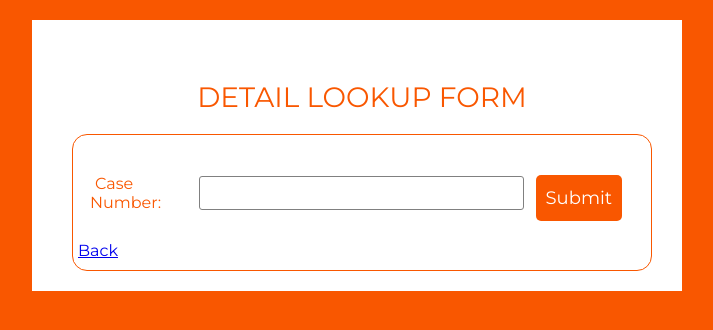
After one commit to HologramPeter/COMP3297-SSE-Finder, a Django app: page /detaillookup in a window 1280 px wide. The commit adds this page. Shown: the top 330 px of the page, without its empty margins (283-996 px from the left). Run offline with Django 3.2, Linux system fonts and the light colour scheme; a user stored in the database is signed in.

Commit message:
added details lookup

```diff
--- /dev/null
+++ b/SSE-Finder/cases/templates/cases/detaillookup_form.html
@@ -0,0 +1,28 @@
+<!DOCTYPE html>
+<html lang="en">
+<head>
+    <meta charset="UTF-8">
+    <meta http-equiv="X-UA-Compatible" content="IE=edge">
+    <meta name="viewport" content="width=device-width, initial-scale=1.0">
+    <title>Lookup Case Details</title>
+    <link rel="stylesheet" href="../static/form.css">
+</head>
+<body>
+    <div class="wrapper">
+        <div class="title">
+            <p>Detail Lookup Form</p>
+        </div>
+        <form action="detaillookup" method="POST"> {% csrf_token %}
+            <div class="form">
+                <div class="inputfield">
+                    <label for="case_number"><span>Case Number:</span></label>
+                    <input type="number" class="input" id="case_number" name="case_number" required>
+                <div class="inputfield">
+                    <input type="submit" value="Submit" class="btn">
+                </div>
+            </div>
+        </form>
+        <a href="/">Back</a>
+    </div>
+</body>
+</html>
--- a/SSE-Finder/cases/templates/cases/home.html
+++ b/SSE-Finder/cases/templates/cases/home.html
@@ -16,7 +16,7 @@
           <div class="inputfield">
             <a href="ssefinder"><button class="btn">View SSEs</button></a>
             <a href="case"><button class="btn">Add Case Record</button></a>
-            <a href=""><button class="btn">Lookup Case Details</button></a>
+            <a href="detaillookup"><button class="btn">Lookup Case Details</button></a>
           </div>
         </div>
     </div>
--- a/SSE-Finder/cases/urls.py
+++ b/SSE-Finder/cases/urls.py
@@ -7,6 +7,7 @@ urlpatterns = [
     path('event/<int:case_number>', views.event_detail, name="event"),
     path('confirm', views.confirm_detail, name="confirm"),
     path('ssefinder', views.show_sse, name="sse_finder"),
+    path('detaillookup', views.detail_lookup, name="details"),
 
     path('', include('django.contrib.auth.urls')),
 ]
--- a/SSE-Finder/cases/views.py
+++ b/SSE-Finder/cases/views.py
@@ -172,3 +172,28 @@ def show_sse(request):
         events = Event.objects.filter(is_SSE=True).order_by('-date_of_event').filter(date_of_event__range=[start_date, end_date])
         context = {'start_date':start_date, 'end_date':end_date, 'events':events}
         return render(request, 'cases/sse.html', context)
+
+# view for looking up case details
+@login_required
+def detail_lookup(request):
+    if request.method == 'GET':
+        return render(request, 'cases/detaillookup_form.html')
+    if request.method == 'POST':
+        case_number = request.POST.get('case_number')
+
+        # check for infector
+        if (not Infector.objects.filter(case_number=case_number).exists()):
+            context = {'msg':'Record with case number ' + case_number + ' does not exist!!'}
+            return render(request, 'cases/ok.html', context)
+
+        infector = Infector.objects.filter(case_number=case_number)
+
+        #check for valid attendance
+        if (not Attendance.objects.filter(infector=infector[0]).exists()):
+            context = {'msg':'Attendance with case number ' + str(infector[0])+ ' does not exist!!'}
+            return render(request, 'cases/ok.html', context)
+
+        attendances = Attendance.objects.filter(infector=infector[0])
+
+        context = {'case_number':case_number, 'infector':infector, 'attendances':attendances}
+        return render(request, 'cases/detaillookup.html', context)
```
Also changed, not shown: SSE-Finder/cases/templates/cases/detaillookup.html (added, +42 -0 lines), SSE-Finder/db.sqlite3, 1 other file.
